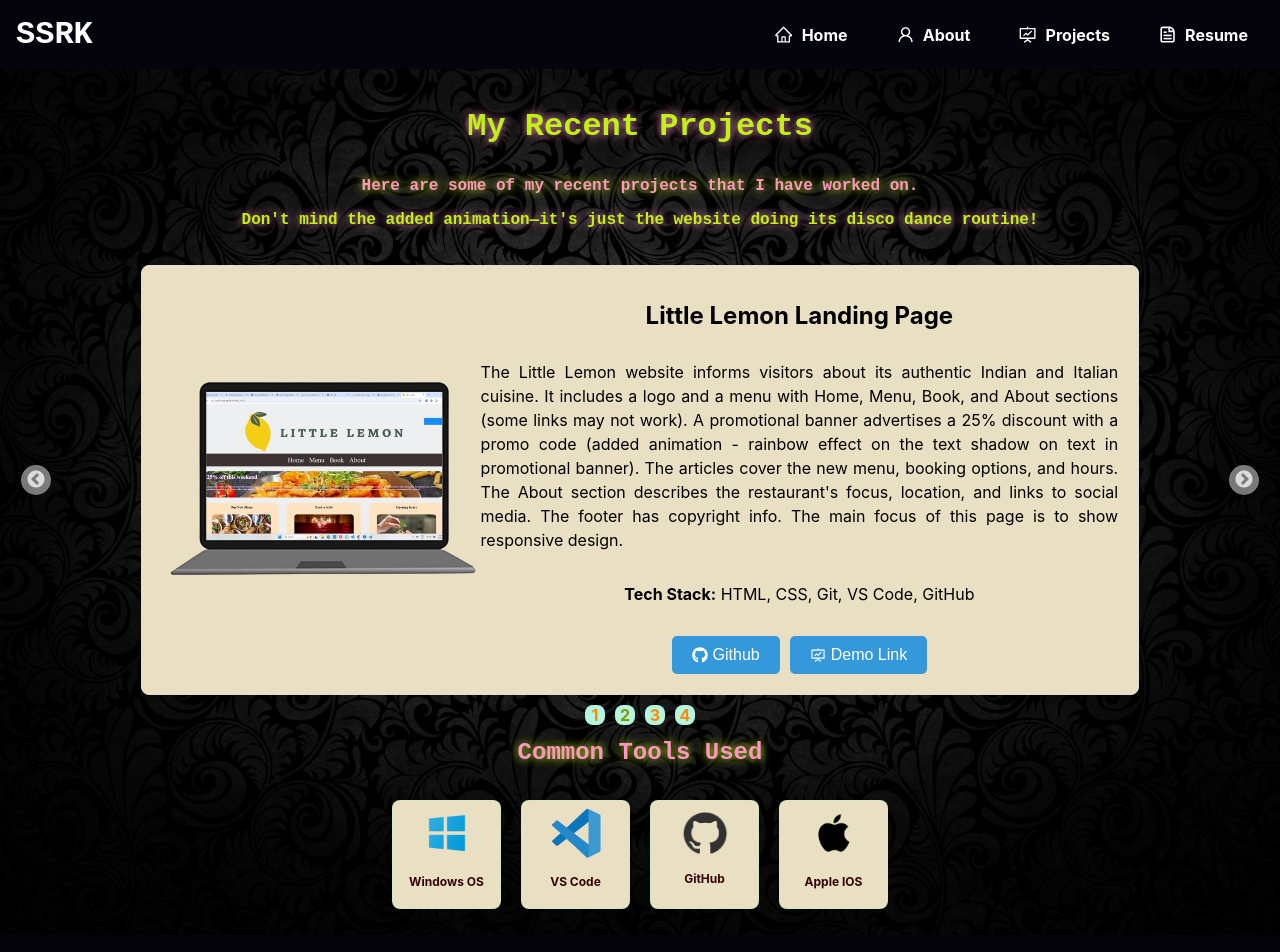
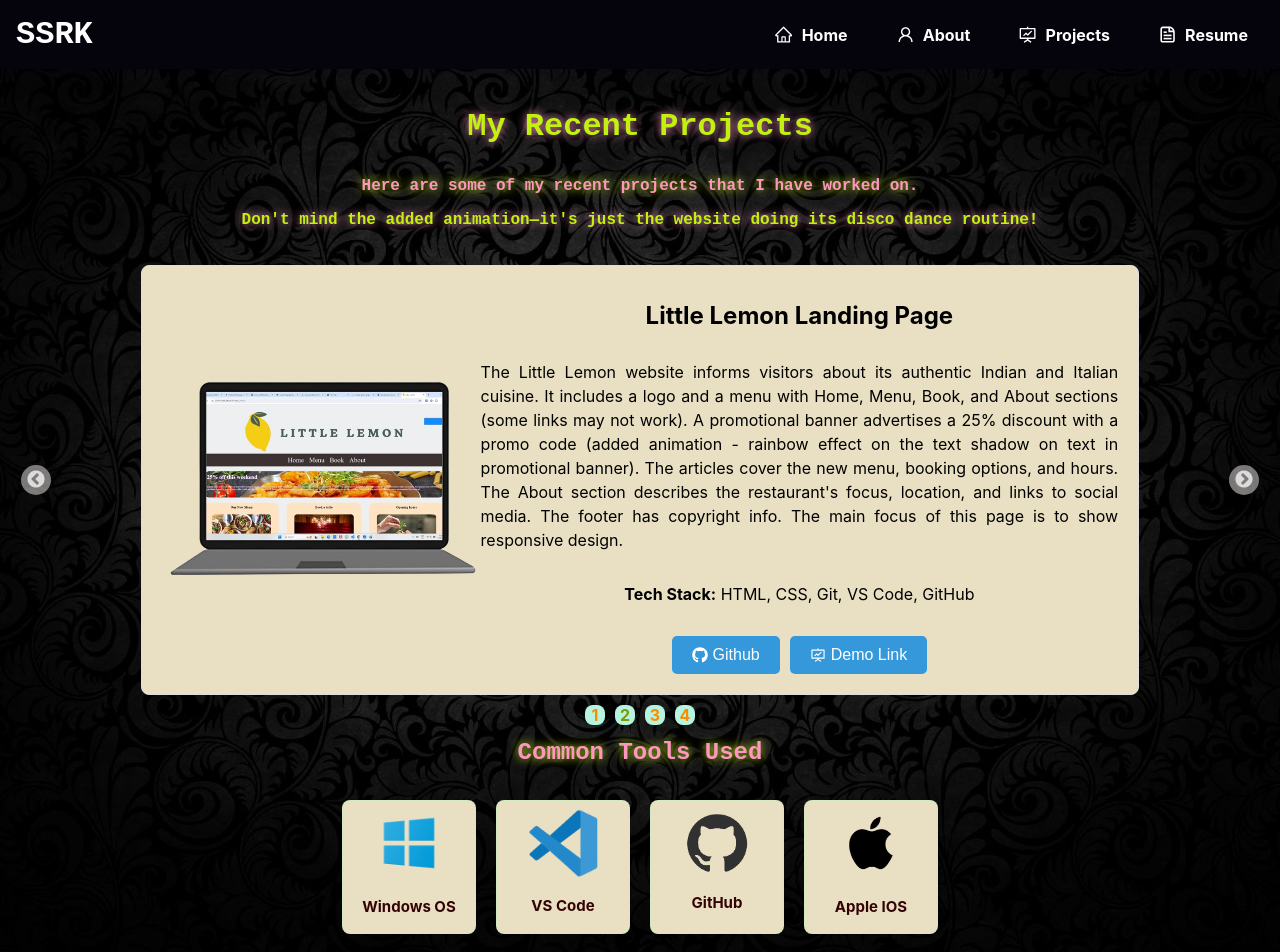
Before and after one commit to sreenivas98/my-portfolio, a React (Create React App) app: page /my-portfolio/Projects in a window 1280 px wide. Shown: the top 952 px of the page. Built offline with nearby package versions, Linux system fonts and the light colour scheme.

Commit message:
Changed Ht and Wd of Card and Image

```diff
--- a/src/components/CSS/iconCard.css
+++ b/src/components/CSS/iconCard.css
@@ -4,8 +4,8 @@
     flex-direction: column;
     align-items: center;
     justify-content: center;
-    width: 75px;
-    height: 75px;
+    width: 100px;
+    height: 100px;
     border: 1px solid #c5eebba6;
     border-radius: 8px;
     padding: 16px;
@@ -20,8 +20,9 @@
 }
 
   .icon-card-image img {
-    max-width: 50px;
-    max-height: 50px;
+    padding-top:5px;
+    max-width: 70px;
+    max-height: 70px;
   }
 
   .icon-card-content {
@@ -31,7 +32,24 @@
   }
 
   .icon-card-description {
-    font-size: 12px;
+    font-size: 15px;
     color: rgb(51, 3, 3);
     font-weight: bold;
   }
+
+@media (Max-width: 500px) {
+
+  .icon-card {
+    width:75px;
+    height:75px;
+  }
+
+  .icon-card-image img {
+    max-width: 50px;
+    max-height: 50px;
+  }
+
+  .icon-card-description {
+    font-size: 12px;
+  }
+}
```
